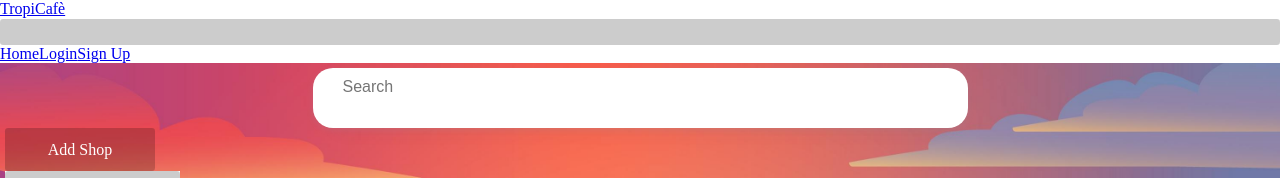
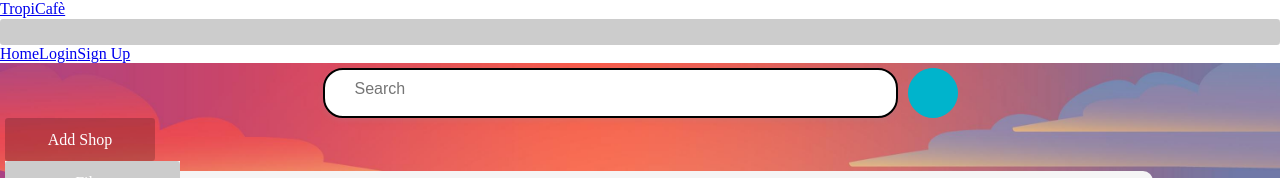
Before and after one commit to HR-Tiger/tropicafe-frontend, a React app: page / in a window 1280 px wide. Shown: the top 178 px of the page. Built offline with nearby package versions, Linux system fonts and the light colour scheme; no server answers; the HTML template or start-up script is replaced by a standard one.

Commit message:
created search functionality

```diff
--- a/src/Navigation.jsx
+++ b/src/Navigation.jsx
@@ -18,13 +18,12 @@ import isAuth from './lib/isAuth.js';
 import logout from './lib/logout.js';
 
 export default function Navigation() {
-  const linkStyle = {margin: '5px'};
-  const [currentUsername, setCurrentUsername] = useState(null);
+  const linkStyle = {margin: '10px'};
   const [userId, setUserId] = useState(null);
 
   useEffect(() => {
-    console.log('username: ', currentUsername);
-  }, [currentUsername]);
+    console.log('user_id: ', userId);
+  }, [userId]);
 
   return (
 
@@ -77,11 +76,11 @@ export default function Navigation() {
 
 
         <Route exact path="/login">
-          <AuthPage setCurrentUsername={setCurrentUsername} />
+          <AuthPage setUserId={setUserId} />
         </Route>
 
         <Route exact path="/signup">
-          <AuthPage setCurrentUsername={setCurrentUsername} />
+          <AuthPage setUserId={setUserId} />
         </Route>
 
         <Route path="/user">
--- a/src/components/auth/AuthPage.jsx
+++ b/src/components/auth/AuthPage.jsx
@@ -1,13 +1,14 @@
 import React, { useState } from 'react';
-import { useLocation } from 'react-router-dom';
+import { useLocation, useHistory } from 'react-router-dom';
 import Login from './Login.jsx';
 import Registration from './Registration.jsx';
 import axios from 'axios';
 
 import { URL } from '../../config.js';
 
-export default function AuthPage({setCurrentUsername}) {
+export default function AuthPage({setUserId}) {
   const [isLogin, setIsLogin] = useState(false);
+  let history = useHistory();
   let baseUrl = `http://${URL}/api/`;
 
   let registerFunc = (data) => {
@@ -17,7 +18,7 @@ export default function AuthPage({setCurrentUsername}) {
       data: data,
     }).then((res)=> {
       let token = res.data.token;
-      setCurrentUsername(data.username);
+      setUserId(res.data.user_id);
       console.log(token);
     }).catch((err) => {
       console.log('err: ', err);
@@ -31,7 +32,7 @@ export default function AuthPage({setCurrentUsername}) {
       data: data,
     }).then((res)=> {
       console.log('resData: ', res);
-      setCurrentUsername(data.username);
+      setUserId(res.data.user_id);
       let token = res.data.token;
       localStorage.setItem('token', token);
     }).catch((err) => {
--- a/src/components/home/Home.jsx
+++ b/src/components/home/Home.jsx
@@ -14,6 +14,7 @@ export default function Home() {
   const [recentShops, setRecentShops] = useState([]);
   const [allPopularShops, setallPopularShops] = useState([]);
   const [allRecentShops, setallRecentShops] = useState([]);
+  const [searchedShops, setSearchedShops] = useState([]);
   const [seeMoreRecent, setSeeMoreRecent] = useState(false);
   const [seeMorePopular, setSeeMorePopular] = useState(false);
   const [addShopModal, setAddShopModal] = useState(false);
@@ -42,7 +43,7 @@ export default function Home() {
   return (
     <>
       <div className='homeContainer'>
-        <SearchBar />
+        <SearchBar setSearchedShops={setSearchedShops} />
         <div className='homeHeader'>
           <button className='addShopButton' onClick={(event) => { toggleAddShopModal(event, true); }}>Add Shop</button>
           <ShopFilter/>
--- a/src/shared-components/SearchBar.jsx
+++ b/src/shared-components/SearchBar.jsx
@@ -1,57 +1,40 @@
 import React, { useState, useEffect } from 'react';
 import axios from 'axios';
+import { URL } from '../config.js';
 
-export default function SearchBar({ type, results, setResults }) {
+export default function SearchBar({ type, results, setResults, setSearchedShops }) {
+  let searchInput = document.getElementById('searchInput');
 
-  /*
-  type = shops || reviews based on where it's rendered
-  results and setResults will be passed from the parent component
-  not sure if results is necessary, setResults will update the state
-  of the parent component to rerender the restaraunt/review list
-  */
+
+
+  let baseUrl = `http://${URL}/api/`;
+
 
 
   const [query, setQuery] = useState('');
 
   const handleSearch = () => {
+    let searchVal = searchInput.value;
+    searchInput.value = '';
 
-    /*
-    this will depend on the backend and the endpoints that
-    will correspond to the search funcion
-    */
+    axios.get(baseUrl + `shops/search?city=${searchVal}`).then(res => {
+      let shops = res.data;
+      setSearchedShops(shops);
+    });
 
-    // return type === 'shops' ? (
-    //   axios.get(search names endpoint)
-    //     .then(res => setResults(res.data))
-    //     .catch(e => console.log(e));
-    // ) : (
-    //   axios.get(search summary endpoint)
-    //     .then(res => setResults(res.data))
-    //     .catch(e => console.log(e))
-    // )
   };
 
   return (
-    <div className='searchWrapper'>
-      <input type="text" placeholder="Search" />
+    <div className='searchContainer'>
+      <div className='searchBar'>
+        <input id='searchInput' type="text" placeholder="Search" />
+      </div>
+      <div>
+        <button onClick={handleSearch} type="submit" class="searchButton">
+          <i class="fa fa-search"></i>
+        </button>
+      </div>
+
     </div>
   );
 }
-
-
-// <div className="search-div">
-{ /* <input
-className="search"
-type="search"
-onChange={(e) => setQuery(e.target.value)}
-placeholder={`search for ${type}`}
-/>
-
-{/* instead of a search button we could
-use a font awesome icon */ }
-{ /* <button
-className="search-button"
-onChange={handleSearch}>
-  Search
-</button>
-</div> */ }
--- a/src/styles/sass.scss
+++ b/src/styles/sass.scss
@@ -14,20 +14,55 @@ body, html {
 ********************* SEARCH BAR ***********
 ******************************************************/
 
-.searchWrapper {
+.searchContainer {
+	height: 50px;
+	width: 50%;
+	display: flex;
+	// border: 2px solid purple;
 	margin: 0 auto;
+
+	.searchBar {
+		width: 90%;
+		margin-right: 10px;
 		padding: 10px;
 		border-radius: 20px;
-  height: 40px;
-	width: 50%;
 		box-shadow: 0 2px 6px 0 rgba(140, 150, 170, .2), 0 24px 20px -24px rgba(71, 82, 107, .1);
 		overflow: hidden;
 		background: white;
+		// display: flex;
+		border: 2px solid black;
 
 		input {
 			border: none;
 			outline: none;
 			padding: 0 20px;
 			font-size: 16px;
+			display: flex;
+			align-items: center;
 		}
 	};
+
+
+	.searchButton {
+		display: flex;
+		justify-content: center;
+		align-items: center;
+		width: 50px;
+		height: 50px;
+		padding: 20px;
+		border: 1px solid #00B4CC;
+		background: #00B4CC;
+		text-align: center;
+		color: #fff;
+		border-radius: 50%;
+		cursor: pointer;
+		font-size: 20px;
+
+		&:hover {
+			transform: scale(1.1);
+		}
+		&:active {
+			transform: scale(1);
+		}
+	}
+}
--- a/src/styles/styles.css
+++ b/src/styles/styles.css
@@ -364,19 +364,48 @@ body, html {
 /*****************************************************
 ********************* SEARCH BAR ***********
 ******************************************************/
-.searchWrapper {
+.searchContainer {
+  height: 50px;
+  width: 50%;
+  display: flex;
   margin: 0 auto;
+}
+.searchContainer .searchBar {
+  width: 90%;
+  margin-right: 10px;
   padding: 10px;
   border-radius: 20px;
-  height: 40px;
-  width: 50%;
   box-shadow: 0 2px 6px 0 rgba(140, 150, 170, 0.2), 0 24px 20px -24px rgba(71, 82, 107, 0.1);
   overflow: hidden;
   background: white;
+  border: 2px solid black;
 }
-.searchWrapper input {
+.searchContainer .searchBar input {
   border: none;
   outline: none;
   padding: 0 20px;
   font-size: 16px;
+  display: flex;
+  align-items: center;
 }
+.searchContainer .searchButton {
+  display: flex;
+  justify-content: center;
+  align-items: center;
+  width: 50px;
+  height: 50px;
+  padding: 20px;
+  border: 1px solid #00B4CC;
+  background: #00B4CC;
+  text-align: center;
+  color: #fff;
+  border-radius: 50%;
+  cursor: pointer;
+  font-size: 20px;
+}
+.searchContainer .searchButton:hover {
+  transform: scale(1.1);
+}
+.searchContainer .searchButton:active {
+  transform: scale(1);
+}
```
Lines whose indentation alone changed are shown as unchanged.
